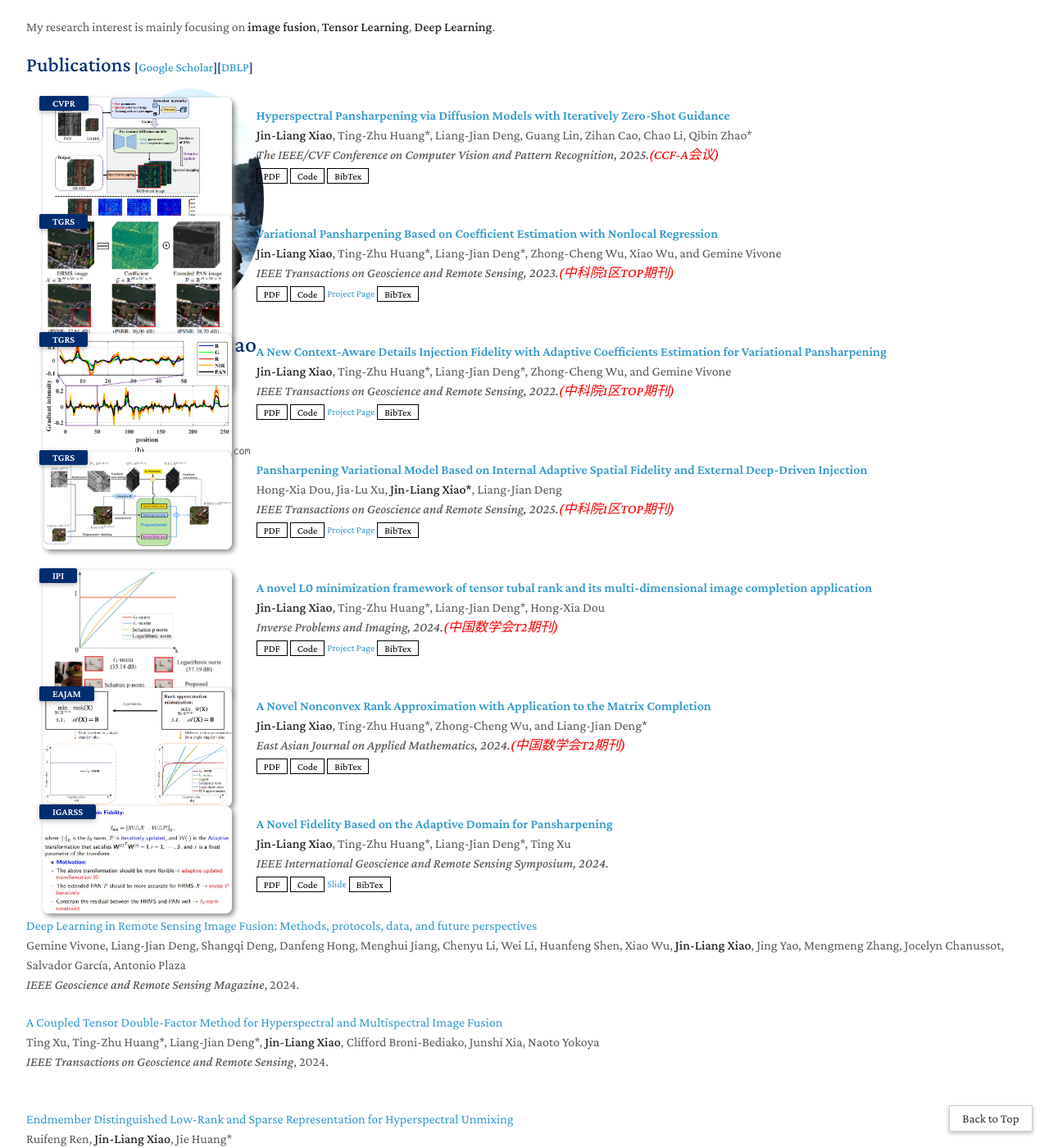
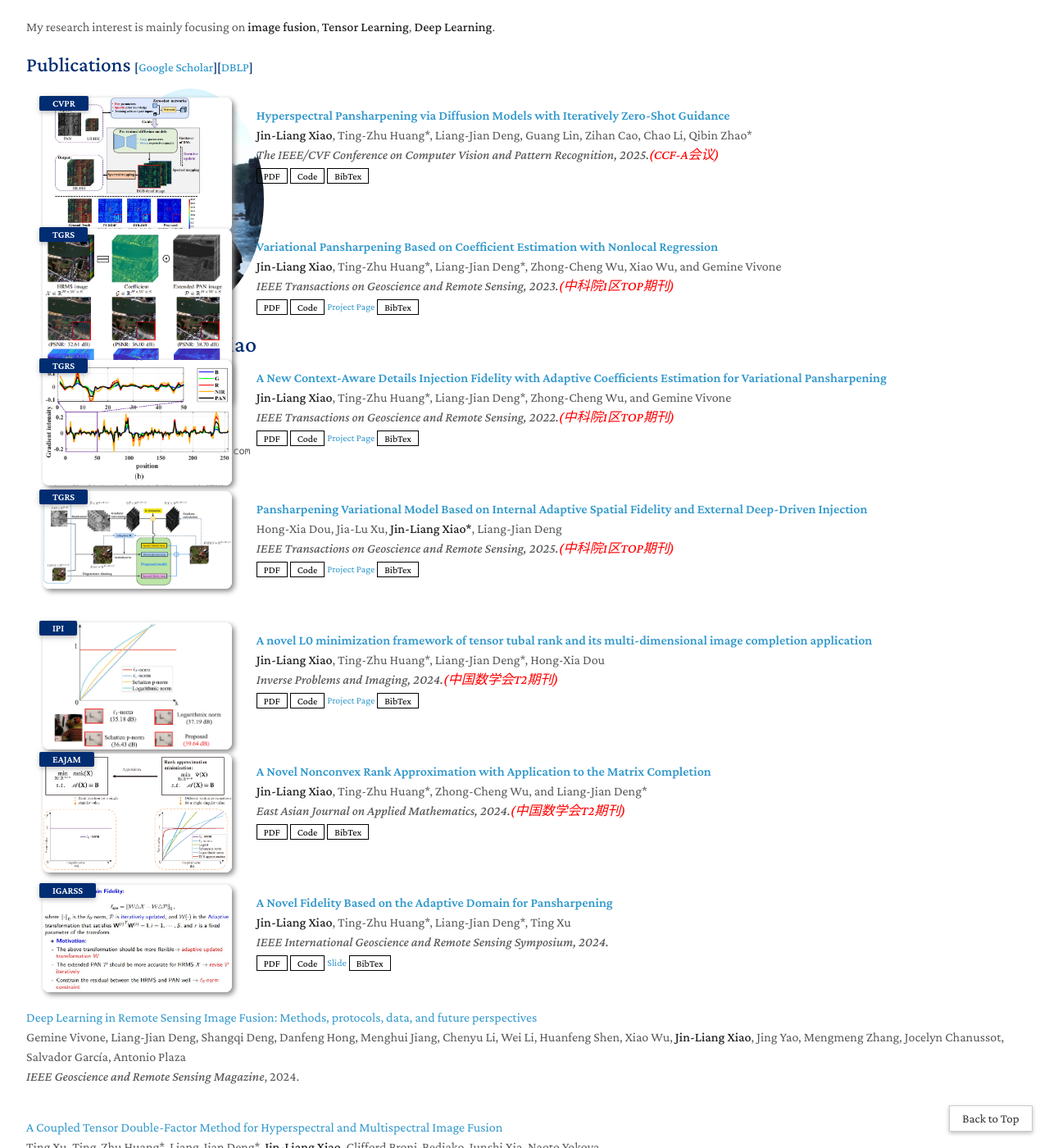
Before and after one commit to Jin-liangXiao/Jin-liangXiao.github.io, a Jekyll site: the page built from index.md, in a window 1280 px wide and 1400 px high, scrolled down 292 px. Shown: the whole window at 82% size. Built offline with Jekyll 4.4.1, drawn with Linux system fonts in a browser that asks for light colours; nearby versions of some CDN libraries; a style sheet for code colours, icons or effects is not loaded; our own code applies the rules of GitHub Pages for plain Markdown files.

Commit message:
Update pub.css

```diff
--- a/assets/css/pub.css
+++ b/assets/css/pub.css
@@ -38,7 +38,7 @@ blockquote { background: var(--global-bg-color); border-left: 2px solid var(--gl
 
 .publications ol.bibliography { list-style: none; padding: 0; margin-top: 0; }
 
-.publications ol.bibliography li { min-height: 110px; margin-bottom: 0.5rem; }
+.publications ol.bibliography li { min-height: 110px; margin-bottom: 1.5rem; }
 
 .publications ol.bibliography li .abbr { height: 8rem; margin-bottom: 0.5rem; }
 
```
